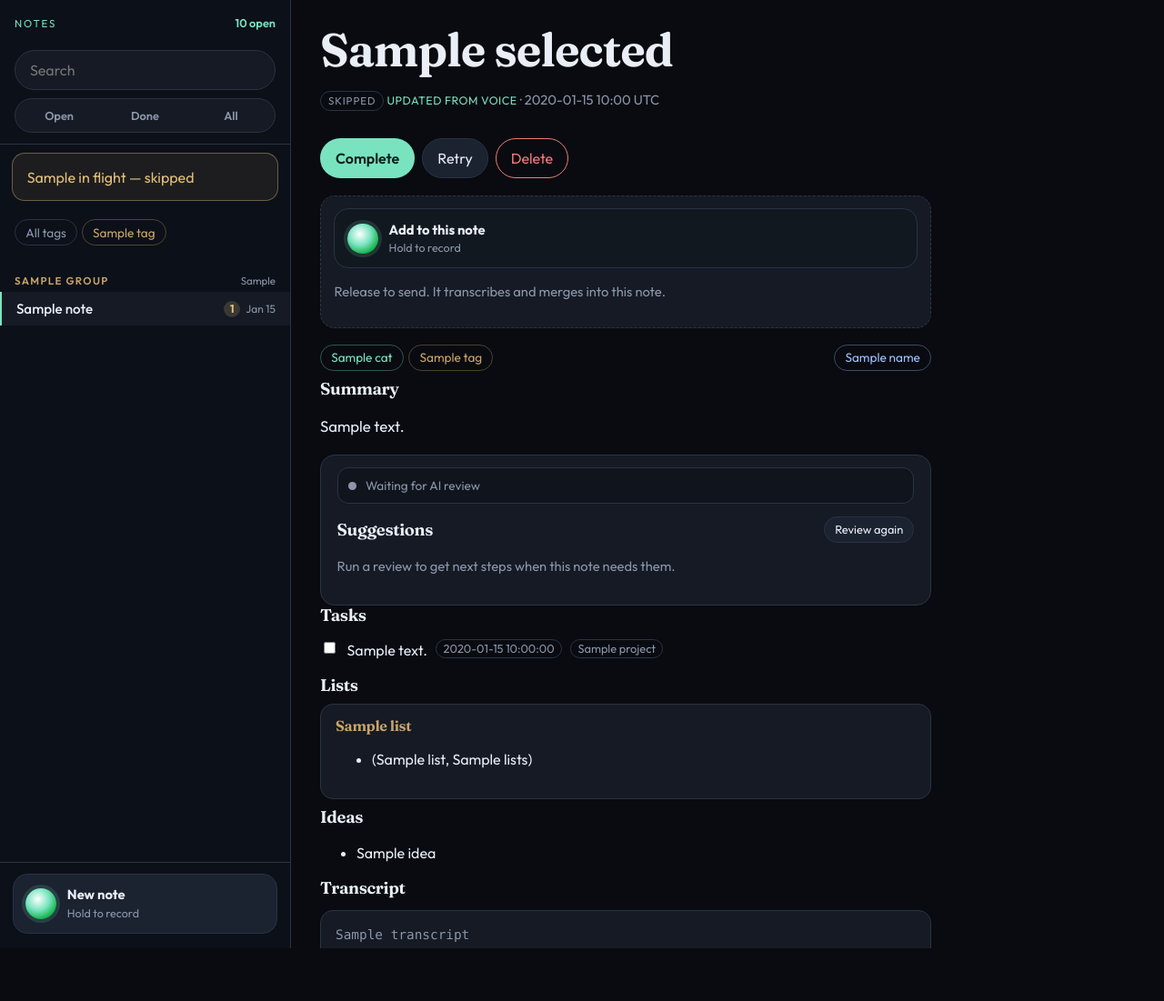
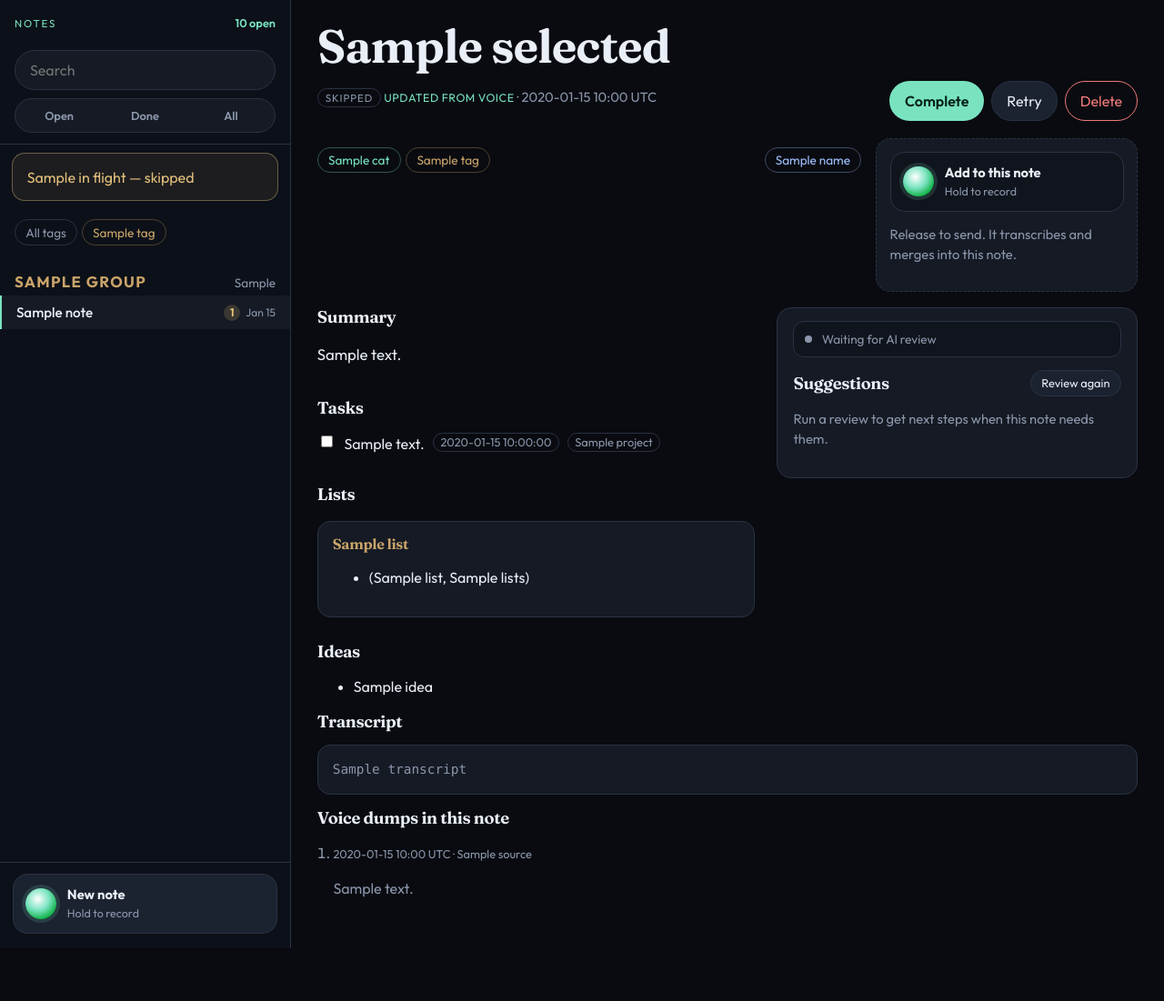
Before and after one commit to keberling/voicememos, a FastAPI app: template app/templates/workspace.html in a window 1280 px wide. Shown: the whole page at 91% size. Run offline with FastAPI, Linux system fonts and the light colour scheme; the template is opened without the code that fills it: most values are stand-ins (such as "Sample title", 1, 10 or a date in 2020).

Commit message:
Fill the note pane, add color modes, and shake on live updates.
Use a two-column detail layout, larger group titles, Night/Light/Dusk/
Forest themes, and a small nuzzle animation when notes arrive or change.

```diff
--- a/app/static/app.css
+++ b/app/static/app.css
@@ -1,4 +1,4 @@
-:root {
+:root, html[data-theme="night"] {
   --bg: #090b10;
   --bg-2: #10141c;
   --card: #151a24;
@@ -12,6 +12,59 @@
   --warn: #e3c07a;
   --error: #f0a0a0;
   --shadow: 0 24px 80px rgba(0, 0, 0, 0.35);
+  --side: #0c1018;
+  --top-bg: rgba(9, 11, 16, 0.86);
+}
+html[data-theme="light"] {
+  --bg: #f3efe6;
+  --bg-2: #fffaf1;
+  --card: #ffffff;
+  --card-2: #efe8d8;
+  --line: #ddd2bc;
+  --text: #1c1914;
+  --muted: #6f6758;
+  --accent: #0f7a5c;
+  --accent-2: #9a6b24;
+  --danger: #c04242;
+  --warn: #b58112;
+  --error: #a13333;
+  --shadow: 0 18px 50px rgba(80, 60, 20, 0.12);
+  --side: #ece6d8;
+  --top-bg: rgba(243, 239, 230, 0.9);
+}
+html[data-theme="dusk"] {
+  --bg: #1a1218;
+  --bg-2: #241820;
+  --card: #2c1d28;
+  --card-2: #3a2734;
+  --line: #5a3c4c;
+  --text: #f6e8ee;
+  --muted: #c49aac;
+  --accent: #ff9b7b;
+  --accent-2: #e8c56b;
+  --danger: #ff6b81;
+  --warn: #ffc857;
+  --error: #ff8da1;
+  --shadow: 0 24px 80px rgba(40, 8, 20, 0.4);
+  --side: #140e14;
+  --top-bg: rgba(26, 18, 24, 0.9);
+}
+html[data-theme="forest"] {
+  --bg: #0c1410;
+  --bg-2: #132019;
+  --card: #173024;
+  --card-2: #1f3c2d;
+  --line: #2f5a42;
+  --text: #e7f6ec;
+  --muted: #8fb59a;
+  --accent: #7dffb3;
+  --accent-2: #c6e27a;
+  --danger: #ef7a7a;
+  --warn: #e3c07a;
+  --error: #f0a0a0;
+  --shadow: 0 24px 80px rgba(0, 20, 10, 0.4);
+  --side: #0a120e;
+  --top-bg: rgba(12, 20, 16, 0.9);
 }
 
 * { box-sizing: border-box; }
@@ -373,6 +444,25 @@ code { font-family: ui-monospace, SFMono-Regular, Menlo, Consolas, monospace; }
 @keyframes pulse {
   50% { box-shadow: 0 0 0 4px rgba(227, 192, 122, 0.12); }
 }
+@keyframes nuzzle {
+  0%, 100% { transform: translateX(0) rotate(0); }
+  18% { transform: translateX(-3px) rotate(-0.6deg); }
+  36% { transform: translateX(3px) rotate(0.55deg); }
+  54% { transform: translateX(-2px) rotate(-0.3deg); }
+  72% { transform: translateX(1.5px) rotate(0.2deg); }
+}
+.shake, .toast.in, .side-note.just-in .side-note-title {
+  animation: nuzzle 0.55s ease;
+}
+.side-note.busy .side-note-title,
+.note-detail.is-processing h1 {
+  animation: nuzzle 1.25s ease-in-out infinite;
+}
+.lists-grid {
+  display: grid;
+  grid-template-columns: repeat(auto-fit, minmax(220px, 1fr));
+  gap: 0.8rem;
+}
 .toasts {
   position: fixed;
   right: 1rem;
@@ -470,7 +560,7 @@ code { font-family: ui-monospace, SFMono-Regular, Menlo, Consolas, monospace; }
   -webkit-user-select: none;
 }
 .hold-record:hover { border-color: var(--accent); }
-.hold-record.add { background: #12181f; }
+.hold-record.add { background: var(--bg-2); }
 .hold-orb {
   width: 2.1rem;
   height: 2.1rem;
@@ -510,14 +600,14 @@ code { font-family: ui-monospace, SFMono-Regular, Menlo, Consolas, monospace; }
 }
 .side-group-head h2 {
   margin: 0;
-  font-size: 0.72rem;
-  letter-spacing: 0.12em;
+  font-size: 1.05rem;
+  letter-spacing: 0.08em;
   text-transform: uppercase;
   font-family: Outfit, system-ui, sans-serif;
-  font-weight: 600;
+  font-weight: 700;
   color: var(--accent-2);
 }
-.side-group-head span { font-size: 0.72rem; }
+.side-group-head span { font-size: 0.85rem; }
 .side-group ul { list-style: none; margin: 0; padding: 0; }
 .side-note {
   display: flex;
@@ -561,8 +651,26 @@ code { font-family: ui-monospace, SFMono-Regular, Menlo, Consolas, monospace; }
   background: var(--bg);
   min-width: 0;
 }
-.note-detail, .pane-empty { padding: 1.6rem 2rem 3rem; max-width: 46rem; }
-.pane-empty { color: var(--muted); }
+.note-detail, .pane-empty { padding: 1.4rem 1.8rem 2.4rem; max-width: none; width: 100%; }
+.pane-empty { color: var(--muted); max-width: 40rem; }
+.detail-grid {
+  display: grid;
+  grid-template-columns: minmax(0, 1.15fr) minmax(280px, 0.95fr);
+  gap: 1.2rem 1.5rem;
+  align-items: start;
+}
+.detail-main, .detail-aside { display: grid; gap: 1.1rem; min-width: 0; }
+.detail-toolbar {
+  display: grid;
+  grid-template-columns: minmax(0, 1fr) minmax(240px, 18rem);
+  gap: 1rem;
+  align-items: start;
+  margin-bottom: 1.1rem;
+}
+.detail-toolbar .add-voice { margin: 0; }
+@media (max-width: 1100px) {
+  .detail-grid, .detail-toolbar { grid-template-columns: 1fr; }
+}
 .pane-empty h1 {
   font-size: 1.8rem;
   margin-bottom: 0.6rem;
--- a/app/static/app.js
+++ b/app/static/app.js
@@ -222,8 +222,19 @@ async function pollNotes() {
       paintReviewBar(n);
       if (!before) {
         toast((n.title || "Voice dump") + " — " + (STATUS_COPY[n.status] || n.status), n.status);
+        const row = document.querySelector('.side-note[data-note-id="' + n.id + '"]');
+        if (row) {
+          row.classList.add("just-in");
+          shakeEl(row.querySelector(".side-note-title"));
+        }
       } else if (before.status !== n.status) {
         toast((n.title || "Voice dump") + " — " + (STATUS_COPY[n.status] || n.status), n.status);
+        shakeEl(document.querySelector('.side-note[data-note-id="' + n.id + '"] .side-note-title'));
+        const live = document.querySelector("[data-live-note]");
+        if (live && live.getAttribute("data-live-note") === n.id) {
+          shakeEl(live.querySelector("h1"));
+        }
+      }
       } else if (before.review === "reviewing" && next[n.id].review && next[n.id].review !== "reviewing") {
         toast(
           next[n.id].review === "ready" ? "AI review ready" : next[n.id].review === "skipped" ? "No extra steps needed" : "AI review finished",
@@ -249,7 +260,38 @@ async function pollNotes() {
   }
 }
 
+function shakeEl(el) {
+  if (!el) return;
+  el.classList.remove("shake");
+  void el.offsetWidth;
+  el.classList.add("shake");
+  el.addEventListener("animationend", () => el.classList.remove("shake"), { once: true });
+}
+
+function setupThemes() {
+  const root = document.documentElement;
+  const saved = localStorage.getItem("vp-theme") || "night";
+  root.setAttribute("data-theme", saved);
+  const pick = document.querySelector("[data-theme-pick]");
+  if (!pick) return;
+  const sync = () => {
+    pick.querySelectorAll("button[data-theme]").forEach((btn) => {
+      btn.setAttribute("aria-pressed", btn.getAttribute("data-theme") === root.getAttribute("data-theme") ? "true" : "false");
+    });
+  };
+  sync();
+  pick.addEventListener("click", (e) => {
+    const btn = e.target.closest("button[data-theme]");
+    if (!btn) return;
+    const theme = btn.getAttribute("data-theme");
+    root.setAttribute("data-theme", theme);
+    localStorage.setItem("vp-theme", theme);
+    sync();
+  });
+}
+
 if (document.querySelector(".top")) {
+  setupThemes();
   pollNotes();
   window.setInterval(pollNotes, 2500);
 }
--- a/app/templates/base.html
+++ b/app/templates/base.html
@@ -7,7 +7,15 @@
   <link rel="preconnect" href="https://fonts.googleapis.com">
   <link rel="preconnect" href="https://fonts.gstatic.com" crossorigin>
   <link href="https://fonts.googleapis.com/css2?family=Fraunces:opsz,wght@9..144,500;9..144,650&family=Outfit:wght@400;500;600;700&display=swap" rel="stylesheet">
-  <link rel="stylesheet" href="/static/app.css?v=6">
+  <link rel="stylesheet" href="/static/app.css?v=8">
+  <script>
+    (function () {
+      try {
+        var t = localStorage.getItem("vp-theme") || "night";
+        document.documentElement.setAttribute("data-theme", t);
+      } catch (e) {}
+    })();
+  </script>
 </head>
 <body class="{% block body_class %}{% endblock %}">
   {% if user %}
@@ -22,6 +30,12 @@
       <a href="/settings" class="{% if nav == 'settings' %}active{% endif %}">Settings</a>
     </nav>
     <div class="who">
+      <div class="theme-pick" data-theme-pick role="group" aria-label="Color mode">
+        <button type="button" data-theme="night" title="Night"></button>
+        <button type="button" data-theme="light" title="Light"></button>
+        <button type="button" data-theme="dusk" title="Dusk"></button>
+        <button type="button" data-theme="forest" title="Forest"></button>
+      </div>
       <span>{{ user.name or user.email }}</span>
       <a class="quiet" href="/auth/logout">Logout</a>
     </div>
@@ -31,7 +45,7 @@
     {% block content %}{% endblock %}
   </main>
   <div id="toasts" class="toasts" aria-live="polite"></div>
-  <script src="/static/app.js?v=7"></script>
+  <script src="/static/app.js?v=8"></script>
   {% block scripts %}{% endblock %}
 </body>
 </html>
--- a/app/templates/workspace.html
+++ b/app/templates/workspace.html
@@ -136,6 +136,18 @@
       <p class="banner">Merged into <a href="/notes/{{ merged_into.id }}">{{ merged_into.title }}</a>.</p>
       {% endif %}
 
+      <div class="detail-toolbar">
+        <div>
+          <div class="chips">
+            {% for cat in selected.categories %}<span class="chip cat">{{ cat }}</span>{% endfor %}
+            {% for t in selected.tags %}<span class="chip tag">{{ t }}</span>{% endfor %}
+            {% if selected.entities and selected.entities.names %}
+              {% for name in selected.entities.names %}
+              <span class="chip who">{{ name }}</span>
+              {% endfor %}
+            {% endif %}
+          </div>
+        </div>
         <div class="add-voice">
           <button type="button" class="hold-record add" data-hold-record data-mode="add" data-target-id="{{ selected.id }}" aria-label="Hold to add a voice dump to this note">
             <span class="hold-orb" aria-hidden="true"></span>
@@ -146,17 +158,10 @@
           </button>
           <p class="hint">Release to send. It transcribes and merges into this note.</p>
         </div>
-
-      <div class="chips">
-        {% for cat in selected.categories %}<span class="chip cat">{{ cat }}</span>{% endfor %}
-        {% for t in selected.tags %}<span class="chip tag">{{ t }}</span>{% endfor %}
-        {% if selected.entities and selected.entities.names %}
-          {% for name in selected.entities.names %}
-          <span class="chip who">{{ name }}</span>
-          {% endfor %}
-        {% endif %}
       </div>
 
+      <div class="detail-grid">
+      <div class="detail-main">
       {% if selected.summary %}
       <section>
         <h2>Summary</h2>
@@ -164,6 +169,55 @@
       </section>
       {% endif %}
 
+      {% if selected.action_items %}
+      <section>
+        <h2>Tasks</h2>
+        <ul class="checks" data-note-id="{{ selected.id }}">
+          {% for item in selected.action_items %}
+          <li class="{% if item.checked %}done{% endif %}">
+            <label>
+              <input type="checkbox" data-action-toggle data-note-id="{{ selected.id }}" data-index="{{ loop.index0 }}" {% if item.checked %}checked{% endif %}>
+              <span>{{ item.text }}</span>
+              {% if item.due %}<span class="pill">{{ item.due }}</span>{% endif %}
+              {% if item.project %}<span class="pill">{{ item.project }}</span>{% endif %}
+            </label>
+          </li>
+          {% endfor %}
+        </ul>
+      </section>
+      {% endif %}
+
+      {% if selected.lists %}
+      <section>
+        <h2>Lists</h2>
+        <div class="lists-grid">
+        {% for name, items in selected.lists.items() %}
+        <div class="named-list">
+          <h3>{{ name }}</h3>
+          <ul>
+            {% for item in items %}
+            <li>{{ item }}</li>
+            {% endfor %}
+          </ul>
+        </div>
+        {% endfor %}
+        </div>
+      </section>
+      {% endif %}
+
+      {% if selected.ideas %}
+      <section>
+        <h2>Ideas</h2>
+        <ul>
+          {% for idea in selected.ideas %}
+          <li>{{ idea }}</li>
+          {% endfor %}
+        </ul>
+      </section>
+      {% endif %}
+      </div>
+
+      <div class="detail-aside">
       {% set sug = selected.suggestions or {} %}
       {% set rstatus = sug.get("status") or ("ready" if sug.get("appropriate") else ("skipped" if sug else "")) %}
       <section class="suggest" data-review-box>
```
Also changed, not shown: other parts of app/static/app.css (+21 -3 lines), other parts of app/templates/workspace.html (+3 -46 lines), tests/test_pages.py (+1 -0 lines). Lines whose indentation alone changed are shown as unchanged.
